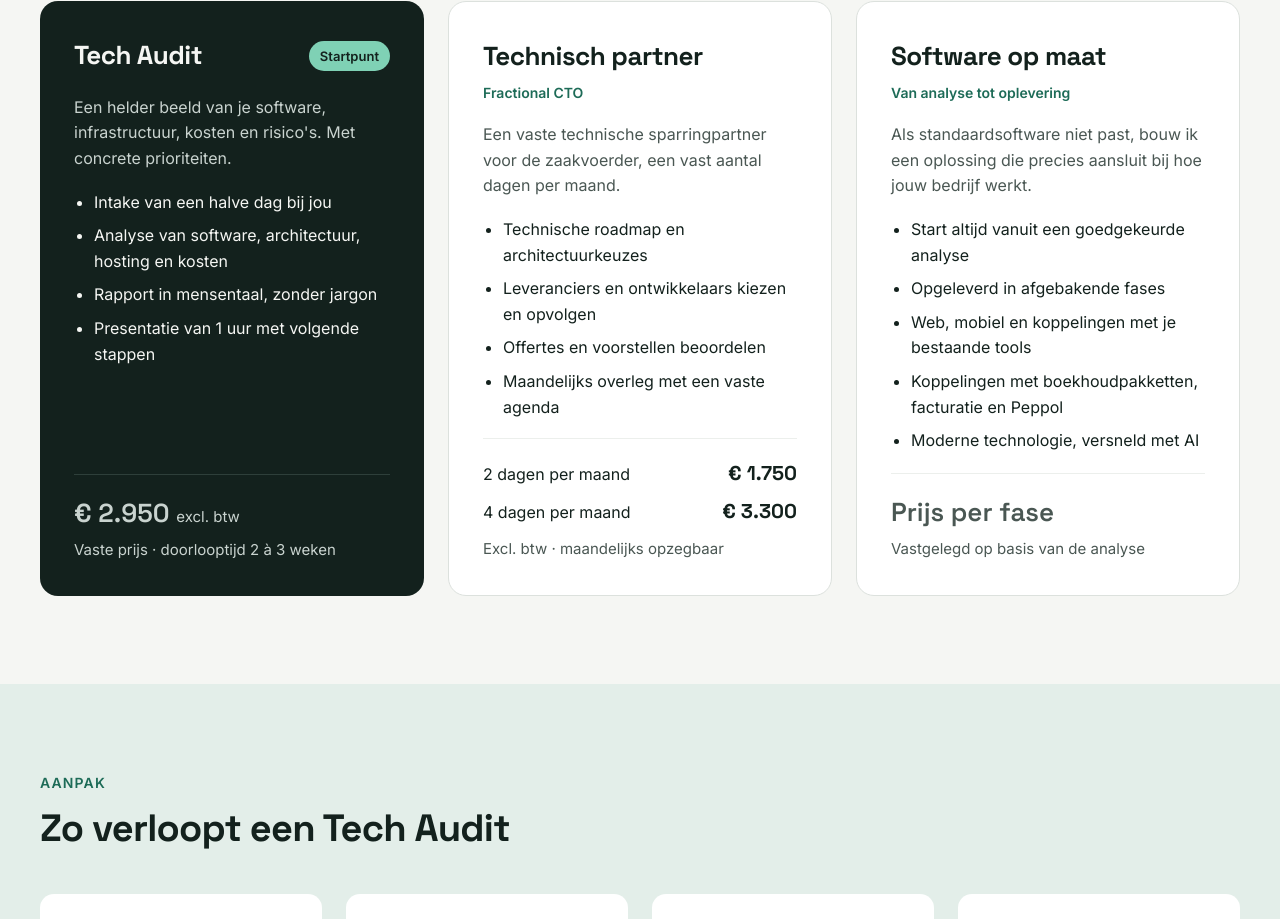
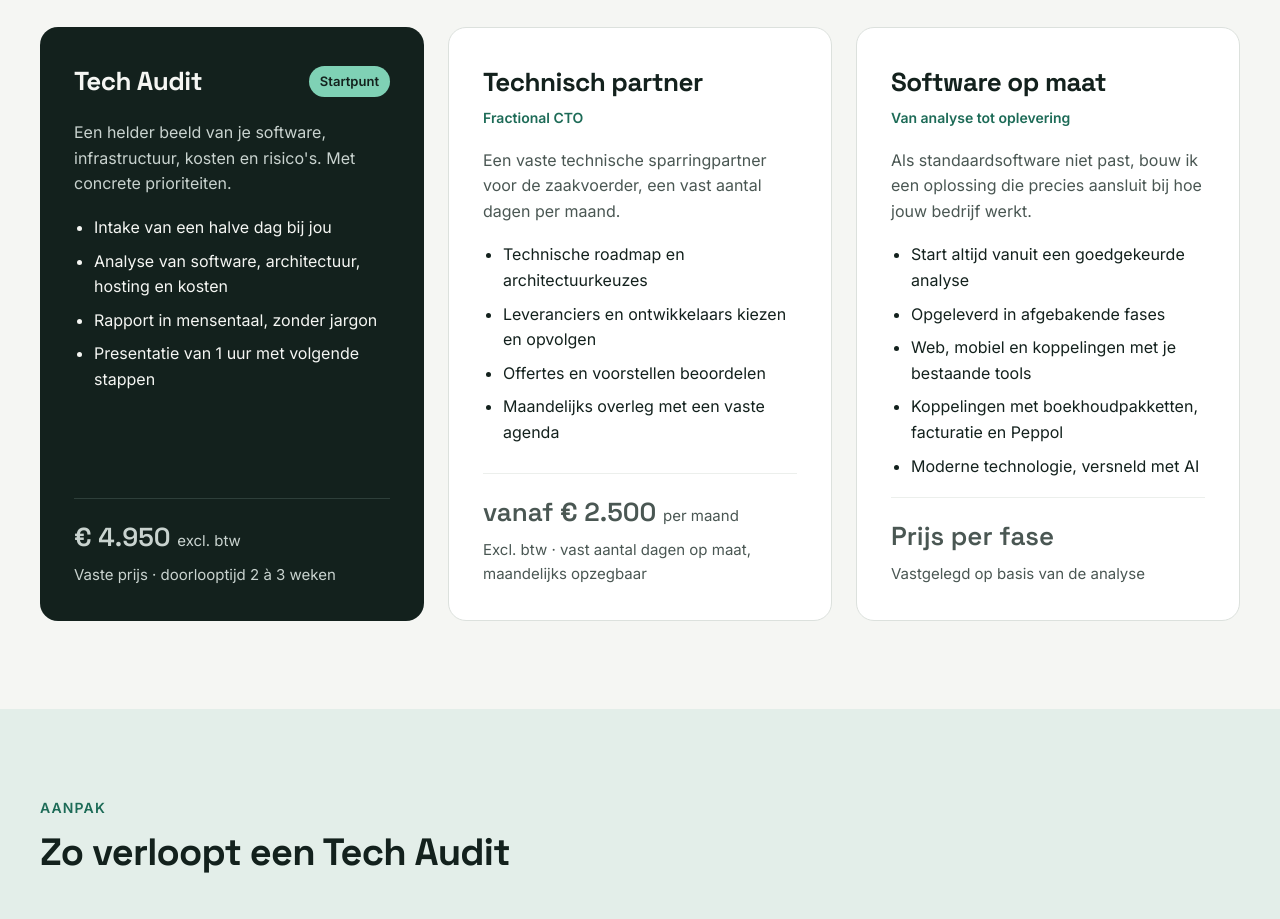
Before and after one commit to Verdonck-IT/verdonck-it.be, a plain HTML site: page index.html in a window 1280 px wide. Shown: the part 1643-2562 px from the top of the page. Drawn offline with Linux system fonts and the light colour scheme.

Commit message:
Doelgroep groeiende bedrijven en nieuwe prijzen
- Hero gericht op bedrijven met 10 tot 100 medewerkers zonder eigen IT-verantwoordelijke
- Tech Audit naar € 4.950, Technisch partner vanaf € 2.500 per maand

Co-Authored-By: Claude Opus 5.5 <noreply@anthropic.com>
Claude-Session: https://claude.ai/code/session_01NghynBpzQU2EoMRjXgrhCk

```diff
--- a/assets/site.css
+++ b/assets/site.css
@@ -71,6 +71,7 @@ img { max-width: 100%; display: block; }
 .hero-main { flex: 999 1 560px; min-width: 0; }
 .hero h1 { font-size: clamp(38px, 5.5vw, 58px); line-height: 1.05; margin-bottom: 24px; }
 .hero .intro { font-size: 20px; color: var(--muted); max-width: 620px; margin-bottom: 36px; }
+.hero .audience { font-size: 16px; font-weight: 600; color: var(--accent); margin: -16px 0 32px; }
 .actions { display: flex; flex-wrap: wrap; gap: 14px; }
 .help-card { flex: 1 1 340px; min-width: 0; background: var(--surface); border: 1px solid var(--line); border-radius: var(--radius); padding: 32px; }
 .help-card h2 { font-size: 19px; font-weight: 600; letter-spacing: 0; margin-bottom: 18px; }
--- a/index.html
+++ b/index.html
@@ -32,7 +32,7 @@
     "founder": { "@type": "Person", "name": "Ivo Verdonck", "sameAs": "https://www.linkedin.com/in/ivoverdonck" },
     "address": { "@type": "PostalAddress", "addressLocality": "Ichtegem", "postalCode": "8480", "addressCountry": "BE" },
     "areaServed": "BE",
-    "description": "Strategisch IT-advies, Tech Audits en software op maat voor KMO's."
+    "description": "Strategisch IT-advies, Tech Audits en software op maat voor groeiende bedrijven."
   }
   </script>
 </head>
@@ -61,9 +61,10 @@
   <!-- Hero -->
   <section id="top" class="container hero">
     <div class="hero-main">
-      <p class="eyebrow">Strategisch IT-advies &amp; software op maat voor KMO's</p>
+      <p class="eyebrow">Strategisch IT-advies voor groeiende bedrijven</p>
       <h1>Een technische partner aan tafel, zonder een CTO in dienst te nemen.</h1>
       <p class="intro">Ik help zaakvoerders de juiste technische keuzes te maken: welke software, welke architectuur, bouwen of kopen, en waar AI echt iets oplevert. Onafhankelijk, nuchter en met 15 jaar ervaring in het bouwen van software.</p>
+      <p class="audience">Voor bedrijven met 10 tot 100 medewerkers, zonder eigen IT-verantwoordelijke.</p>
       <div class="actions">
         <a href="https://cal.com/ivo-verdonck-w8bzwq/30min" class="btn btn-primary" target="_blank" rel="noopener">Plan een gratis kennismaking (30 min)</a>
         <a href="#formules" class="btn btn-outline">Bekijk de Tech Audit</a>
@@ -130,7 +131,7 @@
           <li>Presentatie van 1 uur met volgende stappen</li>
         </ul>
         <div class="price">
-          <p class="amount">€ 2.950 <small>excl. btw</small></p>
+          <p class="amount">€ 4.950 <small>excl. btw</small></p>
           <p class="note">Vaste prijs · doorlooptijd 2 à 3 weken</p>
         </div>
       </article>
@@ -147,10 +148,9 @@
           <li>Offertes en voorstellen beoordelen</li>
           <li>Maandelijks overleg met een vaste agenda</li>
         </ul>
-        <div class="price tiers">
-          <div class="tier"><span>2 dagen per maand</span><strong>€ 1.750</strong></div>
-          <div class="tier"><span>4 dagen per maand</span><strong>€ 3.300</strong></div>
-          <p class="note">Excl. btw · maandelijks opzegbaar</p>
+        <div class="price">
+          <p class="amount">vanaf € 2.500 <small>per maand</small></p>
+          <p class="note">Excl. btw · vast aantal dagen op maat, maandelijks opzegbaar</p>
         </div>
       </article>
 
```
